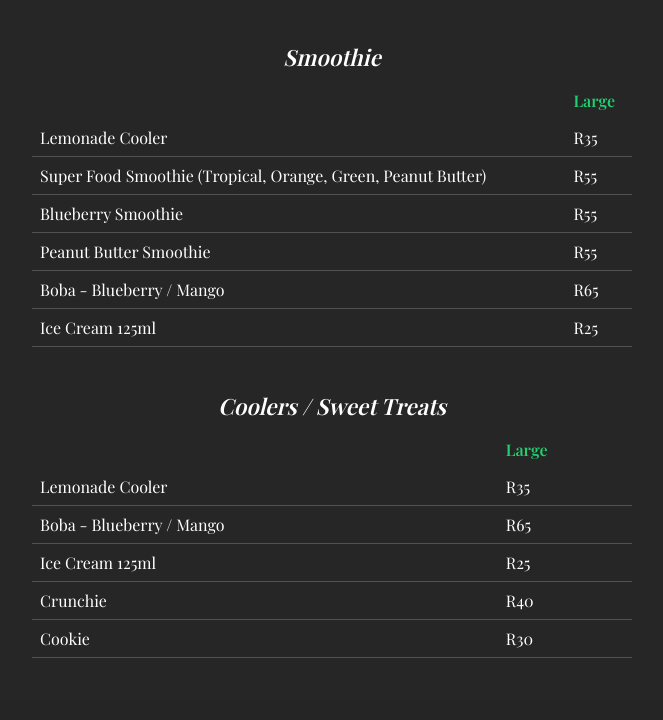
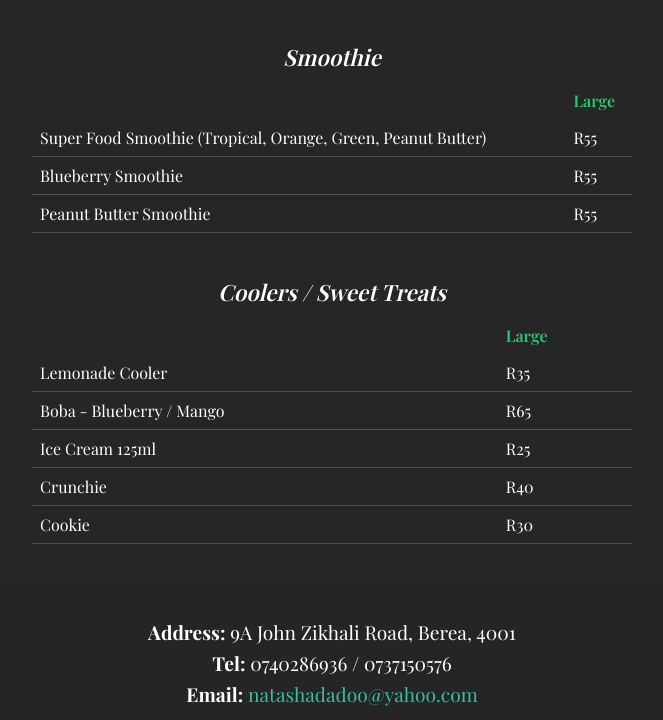
Before and after one commit to RahulDawpersad/GourmetCoffee, a plain HTML site: page public/menu.html in a window 1280 px wide. Shown: the part 2653-3373 px from the top of the page, without its empty margins (308-971 px from the left). Drawn offline with nearby package versions, Linux system fonts and the light colour scheme; a web font is replaced by a local one.

Commit message:
Update menu.html

```diff
--- a/public/menu.html
+++ b/public/menu.html
@@ -491,10 +491,10 @@
           </tr>
         </thead>
         <tbody>
-          <tr class="fade-in">
+<!--           <tr class="fade-in">
             <td>Lemonade Cooler</td>
             <td>R35</td>
-          </tr>
+          </tr> -->
           <tr class="fade-in">
             <td>Super Food Smoothie (Tropical, Orange, Green, Peanut Butter)</td>
             <td>R55</td>
@@ -507,15 +507,15 @@
             <td>Peanut Butter Smoothie</td>
             <td>R55</td>
           </tr>
-          <tr class="fade-in">
+<!--           <tr class="fade-in">
             <td>Boba - Blueberry / Mango</td>
             <td>R65</td>
-          </tr>
-          <tr class="fade-in">
+          </tr> -->
+<!--           <tr class="fade-in">
             <td>Ice Cream 125ml
             </td>
             <td>R25</td>
-          </tr>
+          </tr> -->
           <tr>
           </tr>
         </tbody>
```
